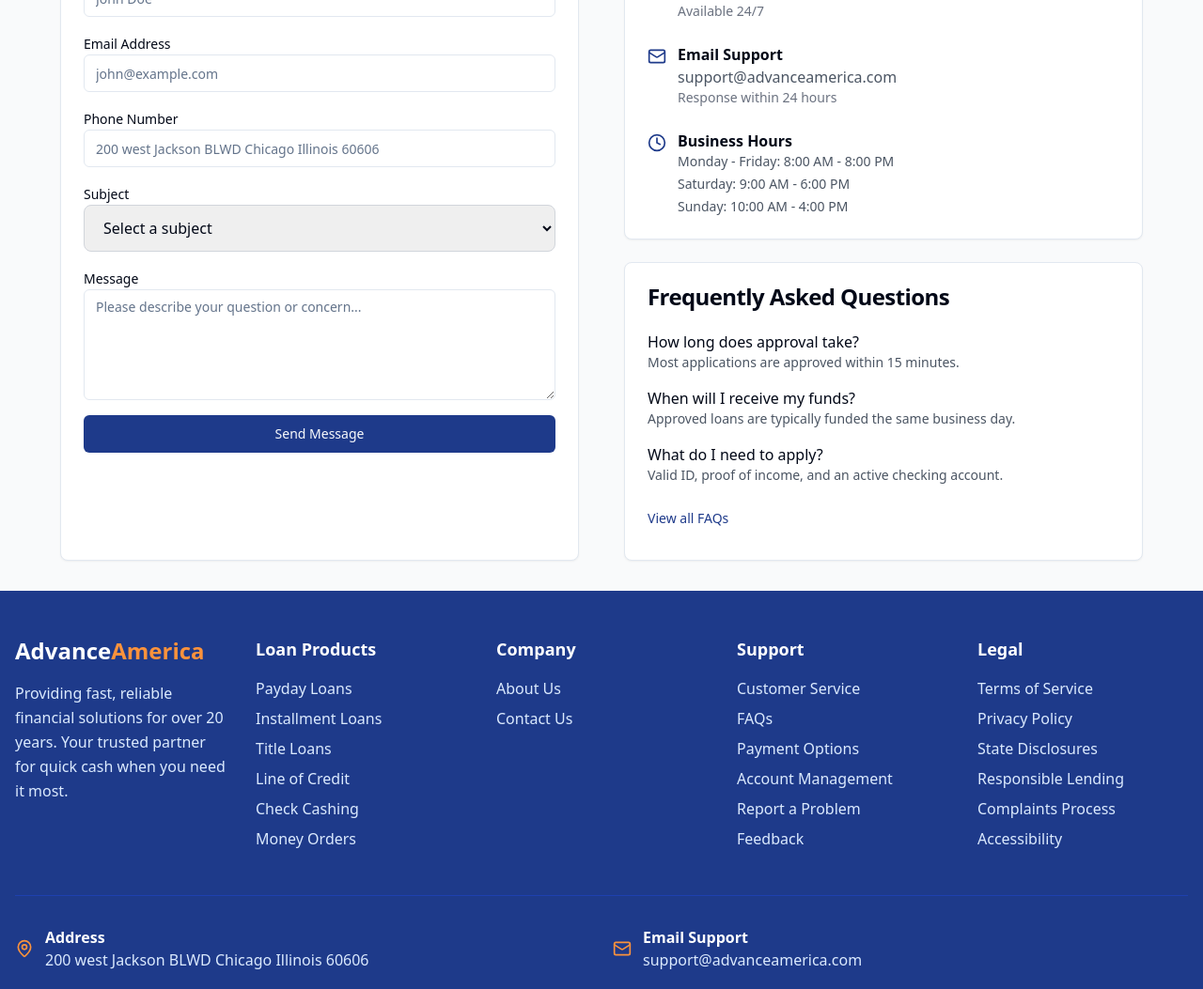
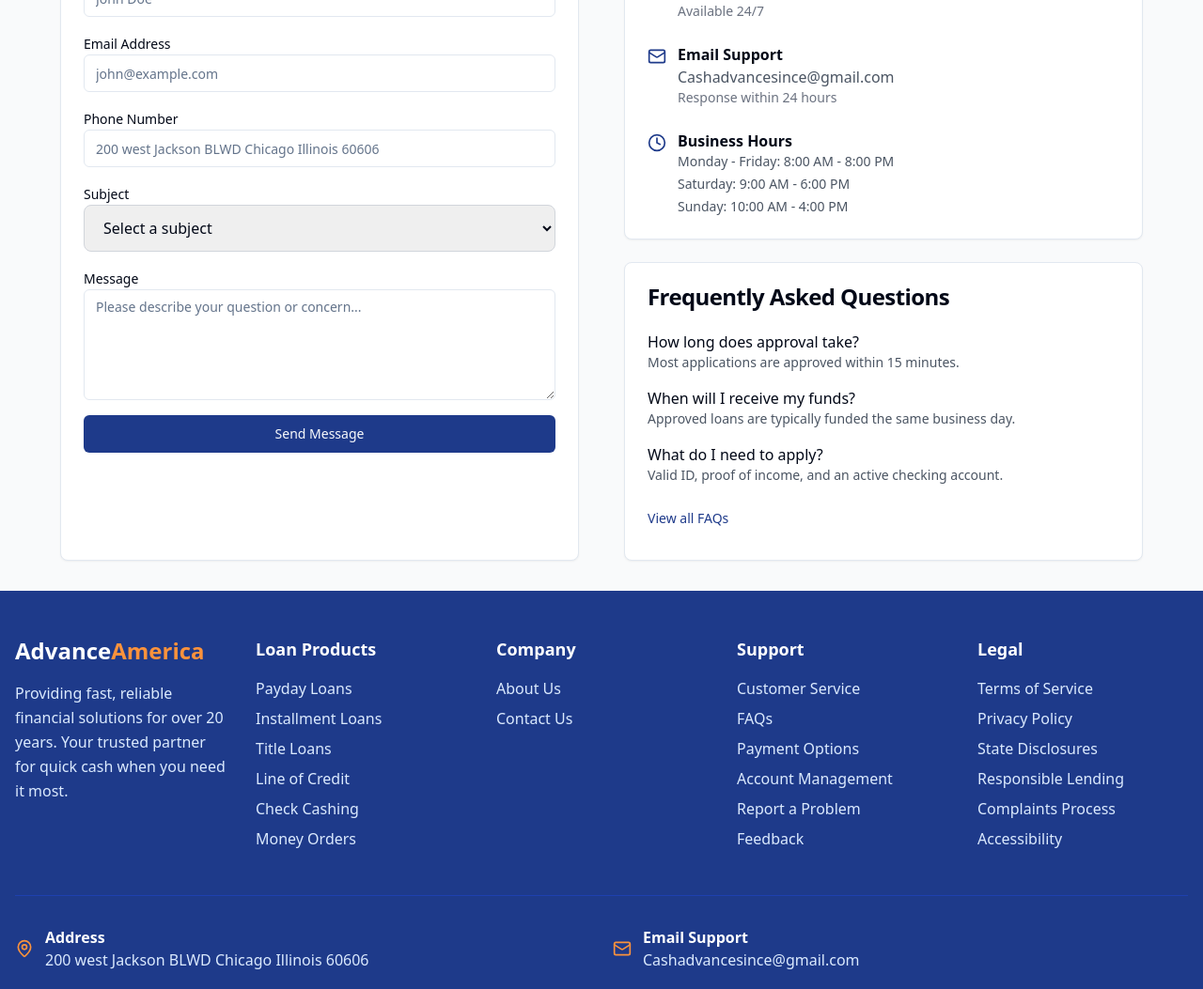
Before and after one commit to ThePurvik-16/speedy-cash-mirror-magic, a React (Vite) app: page /contact in a window 1280 px wide. Shown: the part 417-1470 px from the top of the page at 94% size. Built offline with nearby package versions, Linux system fonts and the light colour scheme.

Commit message:
Replace email addresses
Replace all instances of "support@advanceamerica.com" with "Cashadvancesince@gmail.com".

```diff
--- a/src/components/Footer.tsx
+++ b/src/components/Footer.tsx
@@ -115,7 +115,7 @@ export const Footer = () => {
               <Mail className="h-5 w-5 mr-3 text-orange-400" />
               <div>
                 <div className="font-semibold">Email Support</div>
-                <div className="text-blue-100">support@advanceamerica.com</div>
+                <div className="text-blue-100">Cashadvancesince@gmail.com</div>
               </div>
             </div>
           </div>
--- a/src/pages/Contact.tsx
+++ b/src/pages/Contact.tsx
@@ -190,7 +190,7 @@ const Contact = () => {
                     <Mail className="h-5 w-5 text-blue-900 mt-1" />
                     <div>
                       <h3 className="font-semibold">Email Support</h3>
-                      <p className="text-gray-600">support@advanceamerica.com</p>
+                      <p className="text-gray-600">Cashadvancesince@gmail.com</p>
                       <p className="text-sm text-gray-500">Response within 24 hours</p>
                     </div>
                   </div>
--- a/src/pages/LoanDetails.tsx
+++ b/src/pages/LoanDetails.tsx
@@ -326,7 +326,7 @@ const LoanDetails = () => {
                       <span className="font-medium">Address:</span> 200 west Jackson BLWD Chicago Illinois 60606
                     </div>
                     <div className="text-sm">
-                      <span className="font-medium">Email:</span> support@advanceamerica.com
+                      <span className="font-medium">Email:</span> Cashadvancesince@gmail.com
                     </div>
                   </div>
                 </CardContent>
--- a/src/pages/Support.tsx
+++ b/src/pages/Support.tsx
@@ -30,7 +30,7 @@ export default function Support() {
       icon: <Mail className="h-8 w-8" />,
       title: "Email Support",
       description: "Send us your questions via email",
-      contact: "support@advanceamerica.com",
+      contact: "Cashadvancesince@gmail.com",
       hours: "Response within 24 hours"
     },
     {
```
